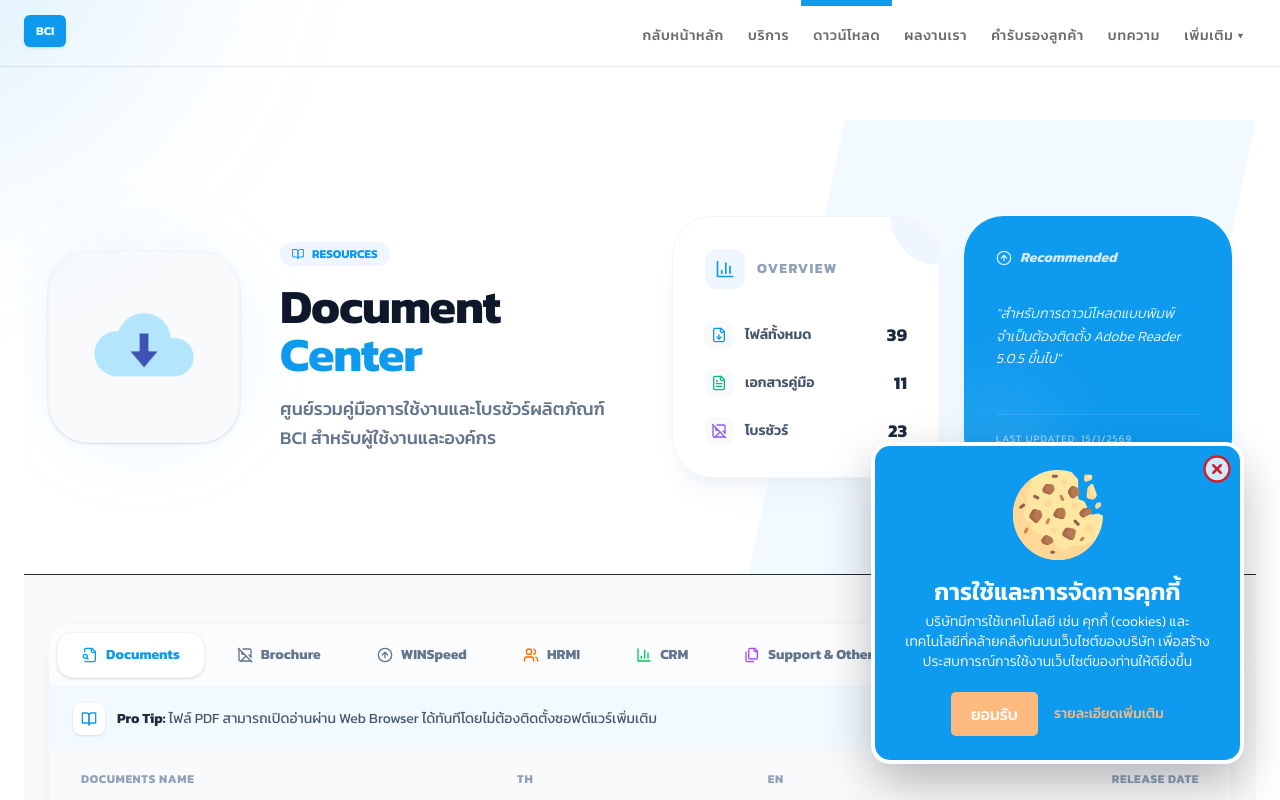
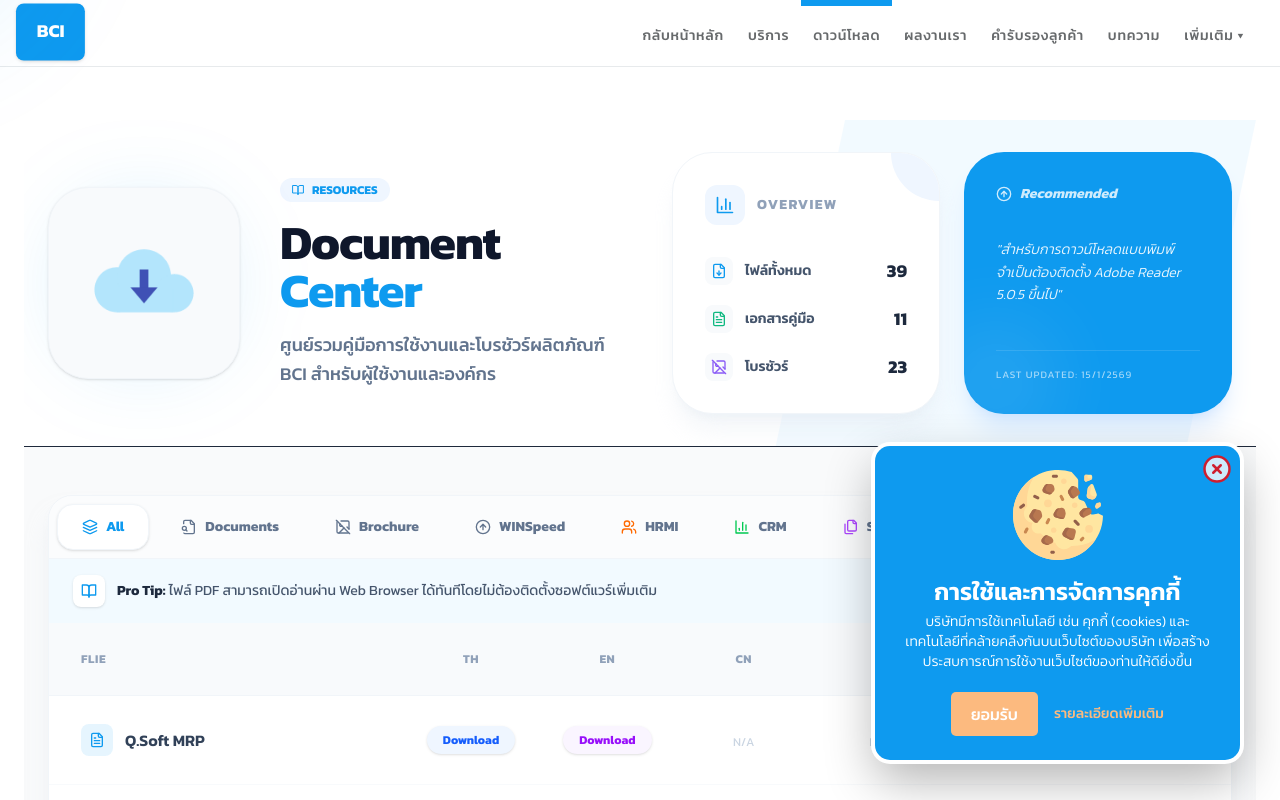
Before and after one commit to ONewdev/erp-web-standard, a Next.js app: page /document in a window 1280 px wide. Shown: the top 800 px of the page. Built offline with nearby package versions, Linux system fonts and the light colour scheme.

Commit message:
feat: add initial website structure with Navbar, CustomCursor, ScrollToTop, and core content pages for home, documents, services, and site.

```diff
--- a/app/components/CustomCursor.tsx
+++ b/app/components/CustomCursor.tsx
@@ -6,20 +6,25 @@
 export default function CustomCursor() {
   const [mounted, setMounted] = useState(false);
   const [isHovering, setIsHovering] = useState(false);
+  const [ripples, setRipples] = useState<
+    { id: number; x: number; y: number }[]
+  >([]);
 
-    // Mouse coordinates
+  // Mouse position
   const cursorX = useMotionValue(-100);
   const cursorY = useMotionValue(-100);
 
-    // Aura Spring: Slow and "Liquid" for a beautiful trail
-    const auraSpringConfig = { damping: 30, stiffness: 80, mass: 0.8 };
+  // Aura (ช้ากว่า มี trail)
+  const auraSpringConfig = { damping: 25, stiffness: 160, mass: 0.6 };
   const auraX = useSpring(cursorX, auraSpringConfig);
   const auraY = useSpring(cursorY, auraSpringConfig);
 
-    // Main Dot Spring: Very fast but smooth (no teleporting)
-    const dotSpringConfig = { damping: 40, stiffness: 1000 };
+  // Dot / Ring (เร็ว ติดเมาส์)
+  const dotSpringConfig = { damping: 30, stiffness: 1800, mass: 0.4 };
   const dotX = useSpring(cursorX, dotSpringConfig);
   const dotY = useSpring(cursorY, dotSpringConfig);
+
+  const [hideCursor, setHideCursor] = useState(false);
 
   useEffect(() => {
     setMounted(true);
@@ -31,31 +36,66 @@
 
     const handleMouseOver = (e: MouseEvent) => {
       const target = e.target as HTMLElement;
+
+      // ซ่อน cursor บน map / iframe
+      setHideCursor(!!target.closest("[data-hide-cursor]"));
+
       const isClickable =
-                target.tagName === 'A' ||
-                target.tagName === 'BUTTON' ||
-                target.closest('a') ||
-                target.closest('button') ||
-                target.classList.contains('cursor-pointer') ||
-                target.getAttribute('role') === 'button';
+        target.tagName === "A" ||
+        target.tagName === "BUTTON" ||
+        target.closest("a") ||
+        target.closest("button") ||
+        target.classList.contains("cursor-pointer") ||
+        target.getAttribute("role") === "button";
 
       setIsHovering(!!isClickable);
     };
 
+
+
+    const handleClick = (e: MouseEvent) => {
+      const id = Date.now();
+      setRipples((prev) => [...prev, { id, x: e.clientX, y: e.clientY }]);
+
+      setTimeout(() => {
+        setRipples((prev) => prev.filter((r) => r.id !== id));
+      }, 600);
+    };
+
     window.addEventListener("mousemove", moveCursor, { passive: true });
     window.addEventListener("mouseover", handleMouseOver);
+    window.addEventListener("mousedown", handleClick);
 
     return () => {
       window.removeEventListener("mousemove", moveCursor);
       window.removeEventListener("mouseover", handleMouseOver);
+      window.removeEventListener("mousedown", handleClick);
     };
   }, []);
 
   if (!mounted) return null;
 
+
+
   return (
-        <div className="fixed inset-0 pointer-events-none z-[99999] overflow-hidden">
-            {/* 1. Large Light Aura (The Glow Trail) */}
+    <div className={`fixed inset-0 pointer-events-none z-[99999] overflow-hidden
+    transition-opacity duration-300
+    ${hideCursor ? "opacity-0" : "opacity-100"}`} >
+      {/* 🌊 Ripple Effect */}
+      {ripples.map((ripple) => (
+        <motion.span
+          key={ripple.id}
+          initial={{ scale: 0, opacity: 0.6 }}
+          animate={{ scale: 6, opacity: 0 }}
+          transition={{ duration: 0.6, ease: "easeOut" }}
+          style={{ left: ripple.x, top: ripple.y }}
+          className="fixed w-6 h-6 -translate-x-1/2 -translate-y-1/2
+            rounded-full border border-[rgba(14,154,239,0.6)]
+            pointer-events-none"
+        />
+      ))}
+
+      {/* 💠 Aura Glow */}
       <motion.div
         style={{
           translateX: auraX,
@@ -63,32 +103,16 @@
           x: "-50%",
           y: "-50%",
         }}
-                className="fixed top-0 left-0 w-[500px] h-[500px]"
+        className="fixed top-0 left-0 w-[280px] h-[280px]"
       >
         <div
-                    className={`w-full h-full bg-[#0e9aef] rounded-full blur-[120px] transition-opacity duration-1000
-            ${isHovering ? "opacity-25" : "opacity-15"}
-          `}
+          className={`w-full h-full bg-[#0e9aef] rounded-full
+          blur-[70px] transition-opacity duration-1000
+          ${isHovering ? "opacity-18" : "opacity-10"}`}
         />
       </motion.div>
 
-            {/* 2. Interactive Outer Ring */}
-            <motion.div
-                style={{
-                    translateX: auraX,
-                    translateY: auraY,
-                    x: "-50%",
-                    y: "-50%",
-                }}
-                animate={{
-                    scale: isHovering ? 1.5 : 1,
-                    borderColor: isHovering ? "rgba(14, 154, 239, 0.6)" : "rgba(14, 154, 239, 0.2)",
-                    borderWidth: isHovering ? 1 : 1.5,
-                }}
-                className="fixed top-0 left-0 w-8 h-8 rounded-full border-solid flex items-center justify-center transition-colors duration-500"
-            />
-
-            {/* 3. The Central Precision Dot (Now with slight spring for smoothness) */}
+      {/* ⭕ Outer Ring */}
       <motion.div
         style={{
           translateX: dotX,
@@ -97,10 +121,27 @@
           y: "-50%",
         }}
         animate={{
-                    scale: isHovering ? 0.5 : 1,
-                    backgroundColor: isHovering ? "#0e9aef" : "#0e9aef",
+          scale: isHovering ? 1.5 : 1,
+          borderColor: isHovering
+            ? "rgba(14,154,239,0.6)"
+            : "rgba(14,154,239,0.25)",
         }}
-                className="fixed top-0 left-0 w-1.5 h-1.5 rounded-full shadow-[0_0_15px_rgba(14,154,239,0.8)]"
+        className="fixed top-0 left-0 w-8 h-8 rounded-full border
+          transition-colors duration-300"
+      />
+
+      {/* 🎯 Center Dot */}
+      <motion.div
+        style={{
+          translateX: dotX,
+          translateY: dotY,
+          x: "-50%",
+          y: "-50%",
+        }}
+        animate={{ scale: isHovering ? 0.5 : 1 }}
+        className="fixed top-0 left-0 w-1.5 h-1.5 rounded-full
+          bg-[#0e9aef]
+          shadow-[0_0_15px_rgba(14,154,239,0.8)]"
       />
     </div>
   );
--- a/app/components/Navbar.tsx
+++ b/app/components/Navbar.tsx
@@ -70,8 +70,8 @@
               onClick={() => setOpen(false)}
               className={`flex items-center justify-center bg-[#0e9aef] text-white font-bold font-kanit hover:bg-[#64BAEE] transition-all duration-300 ease-in-out shadow-sm
                 ${isTransparent
-                  ? "px-5 py-4 text-sm rounded-b-md"
-                  : "mt-[15px] px-3 py-2 text-xs rounded-md"
+                  ? "px-5 py-4 text-sm rounded-b-md scale-100"
+                  : "mt-[10px] px-4 py-3 text-sm rounded-md scale-130"
                 }
               `}
             >
--- a/app/components/ScrollToTop.tsx
+++ b/app/components/ScrollToTop.tsx
@@ -8,7 +8,7 @@
   useEffect(() => {
     const onScroll = () => {
       // ปรับ 200 ได้ตามใจ: เลื่อนลงเกินเท่านี้ค่อยโชว์ปุ่ม
-      setShow(window.scrollY > 1000);
+      setShow(window.scrollY > 800);
     };
 
     onScroll();
--- a/app/document/page.tsx
+++ b/app/document/page.tsx
@@ -15,9 +15,12 @@
   FileSearch,
   BookOpen,
   Users,
+  Layers,
 } from "lucide-react";
 import FadeInSection from "../components/FadeInSection";
 
+// Fix for TypeScript error with motion.tr properties
+const MotionTr = motion.tr as any;
 
 interface Document {
   name: string;
@@ -124,9 +127,15 @@
 ];
 
 export default function DocumentPage() {
-  const [activeTab, setActiveTab] = useState<string>("Documents");
+  const [activeTab, setActiveTab] = useState<string>("All");
 
-  const isBrochure = activeTab === "Brochure";
+  const showExtraLanguages = activeTab === "Brochure" || activeTab === "All";
+
+  // Compute items to display
+  const itemsToDisplay =
+    activeTab === "All"
+      ? documents.flatMap((section) => section.items)
+      : documents.find((doc) => doc.title === activeTab)?.items || [];
 
   return (
     <div className="font-kanit min-h-screen bg-gray-50">
@@ -135,7 +144,7 @@
         <div className="bg-white border-b overflow-hidden relative">
           <div className="absolute top-0 right-0 w-1/3 h-full bg-[#0e9aef]/5 -skew-x-12 transform origin-top-right"></div>
 
-          <div className="max-w-7xl mx-auto px-6 py-12 md:py-24 relative z-10">
+          <div className="max-w-7xl mx-auto px-6 py-8 md:py-8 relative z-10">
             <div className="grid grid-cols-1 lg:grid-cols-2 gap-16 items-center">
               {/* Left Section - Image & Title */}
               <div className="flex flex-col md:flex-row gap-10 items-center">
@@ -227,6 +236,19 @@
             {/* Tabs - Premium Horizontal Scroll */}
             <div className="border-b border-slate-100 bg-slate-50/50 p-2">
               <div className="flex flex-wrap gap-2">
+                {/* All Button */}
+                <button
+                  onClick={() => setActiveTab("All")}
+                  className={`px-6 py-3 rounded-2xl font-bold transition-all text-sm flex items-center gap-2 ${activeTab === "All"
+                      ? "bg-white text-[#0e9aef] shadow-sm border border-slate-100"
+                      : "text-slate-500 hover:text-slate-800 hover:bg-white/50"
+                    }`}
+                >
+                  <Layers className="w-4 h-4" />
+                  All
+                </button>
+
+                {/* Dynamic Buttons */}
                 {documents.map((section) => (
                   <button
                     key={section.title}
@@ -264,11 +286,11 @@
                 <thead>
                   <tr className="bg-slate-50 border-b border-slate-100">
                     <th className="px-8 py-5 text-left text-xs font-bold text-slate-400 uppercase tracking-wider">
-                      {activeTab} Name
+                      Flie
                     </th>
                     <th className="px-6 py-5 text-center text-xs font-bold text-slate-400 uppercase tracking-wider">TH</th>
                     <th className="px-6 py-5 text-center text-xs font-bold text-slate-400 uppercase tracking-wider">EN</th>
-                    {isBrochure && (
+                    {showExtraLanguages && (
                       <>
                         <th className="px-6 py-5 text-center text-xs font-bold text-slate-400 uppercase tracking-wider">CN</th>
                         <th className="px-6 py-5 text-center text-xs font-bold text-slate-400 uppercase tracking-wider">KR</th>
@@ -281,14 +303,12 @@
                   </tr>
                 </thead>
                 <tbody className="divide-y divide-slate-50">
-                  {documents
-                    .find((doc) => doc.title === activeTab)
-                    ?.items.map((item, index) => (
-                      <motion.tr
+                  {itemsToDisplay.map((item, index) => (
+                    <MotionTr
                       initial={{ opacity: 0, y: 10 }}
                       animate={{ opacity: 1, y: 0 }}
-                        transition={{ delay: index * 0.05 }}
-                        key={index}
+                      transition={{ delay: index * 0.02 }} // Faster stagger for long lists
+                      key={`${item.name}-${index}`}
                       className="hover:bg-slate-50/50 transition-colors group"
                     >
                       <td className="px-8 py-5">
@@ -327,7 +347,7 @@
                           <span className="text-slate-300 text-xs">N/A</span>
                         )}
                       </td>
-                        {isBrochure && (
+                      {showExtraLanguages && (
                         <>
                           {[
                             { url: item.cnUrl, text: item.cn, lang: "cn" },
@@ -361,7 +381,7 @@
                       <td className="px-8 py-5 text-right">
                         <span className="text-xs font-medium text-slate-400 font-mono">{item.created}</span>
                       </td>
-                      </motion.tr>
+                    </MotionTr>
                   ))}
                 </tbody>
               </table>
--- a/app/page.tsx
+++ b/app/page.tsx
@@ -313,10 +313,15 @@
           </FadeInSection>
         </section>
 
+        {/* ===== Divider Before Contact ===== */}
+        <div className="max-w-7xl mx-auto px-6">
+          <div className="w-full h-px bg-gradient-to-r from-transparent via-slate-300 to-transparent my-24"></div>
+        </div>
+
         {/* ===== Contact Us Section ===== */}
         <section
           id="contact"
-          className="scroll-mt-24 pt-24 pb-24 relative overflow-hidden"
+          className="scroll-mt-24 pb-24 relative overflow-hidden"
         >
           <div className="max-w-7xl mx-auto px-6 relative z-10">
             {/* Header */}
@@ -577,7 +582,7 @@
                 {/* Separate Google Maps Card */}
                 <FadeInSection delay={0.3}>
                   <div className="mt-8 rounded-[2.5rem] overflow-hidden border border-slate-100 shadow-xl h-[400px] relative bg-white p-4">
-                    <div className="absolute inset-4 rounded-[2rem] overflow-hidden">
+                    <div data-hide-cursor className="absolute inset-4 rounded-[2rem] overflow-hidden">
                       <iframe
                         src="https://www.google.com/maps/embed?pb=!1m18!1m12!1m3!1d21904.272143554408!2d100.56008115037825!3d13.948788647682154!2m3!1f0!2f0!3f0!3m2!1i1024!2i768!4f13.1!3m3!1m2!1s0x30e2836299299ac5%3A0xffd24ce376fe4efe!2z4Lia4LiI4LiBLiDguJrguLTguKrguIvguLTguYDguJnguKog4LiE4Lit4Lih4LmA4Lie4LmH4LiU4LiX4Li04LiX4Li14LifIOC4reC4tOC4meC5gOC4l-C4peC4peC4tOC5gOC4iOC4meC4i-C5jA!5e0!3m2!1sth!2sth!4v1768884936985!5m2!1sth!2sth"
                         className="absolute inset-0 w-full h-full border-0"
--- a/app/service/page.tsx
+++ b/app/service/page.tsx
@@ -193,7 +193,7 @@
       {/* Hero Header */}
       <div className="bg-white border-b mb-10 overflow-hidden relative">
         <div className="absolute top-0 right-0 w-1/3 h-full bg-[#0e9aef]/5 -skew-x-12 transform origin-top-right"></div>
-        <div className="max-w-7xl mx-auto px-4 py-16 md:py-24 relative z-10">
+        <div className="max-w-7xl mx-auto px-4 py-12 md:py-8 relative z-10">
           <FadeInSection>
             <div className="flex items-center gap-4 mb-4">
               <div className="p-3 bg-[#0e9aef] rounded-xl text-white shadow-lg shadow-blue-200">
@@ -231,7 +231,9 @@
                 </div>
               </button>
 
-              {openSections.includes(section.title) && (
+              <div
+                className={` overflow-hidden transition-all duration-500 ease-in-out ${openSections.includes(section.title)? "max-h-[2000px] opacity-100 translate-y-0": "max-h-0 opacity-0 -translate-y-2"}`}
+              >
                 <div className="grid grid-cols-1 md:grid-cols-2 lg:grid-cols-3 gap-6 animate-in fade-in slide-in-from-top-4 duration-500">
                   {section.children.map((service, cIdx) => (
                     <div
@@ -264,8 +266,14 @@
                         <div className="space-y-4 pt-4 border-t border-slate-50 mt-auto">
                           {service.sections.map((s) => (
                             <div key={s.heading}>
-                              <div className="text-xs font-bold text-slate-400 uppercase tracking-wider mb-2">
-                                {s.heading}
+                              <div className="flex items-center gap-2 mb-2">
+                                <span
+                                  className="w-1 h-4 rounded-full"
+                                  style={{ backgroundColor: "#0e9aef" }}
+                                />
+                                <div className="text-sm font-extrabold text-slate-700 tracking-wide">
+                                  {s.heading}
+                                </div>
                               </div>
                               <ul className="space-y-1.5 text-xs text-slate-500">
                                 {s.bullets.map((b) => (
@@ -282,7 +290,7 @@
                     </div>
                   ))}
                 </div>
-              )}
+              </div>
             </FadeInSection>
           </div>
         ))}
--- a/app/site/page.tsx
+++ b/app/site/page.tsx
@@ -227,13 +227,16 @@
   return (
     <div className="font-kanit bg-gray-50/50 min-h-screen">
       <div className="max-w-7xl mx-auto px-6 py-12">
-        {/* Header & Stats Section */}
-        <div className="flex flex-col lg:flex-row justify-between items-start mb-12 gap-8">
+        {/* Header + Sticky Navbar + Stats */}
+        <div className="grid grid-cols-1 lg:grid-cols-[1fr_auto] gap-8 mb-12 items-start">
+          {/* LEFT : Title + Sticky Navbar */}
           <motion.div
             initial={{ opacity: 0, x: -20 }}
             animate={{ opacity: 1, x: 0 }}
-            className="flex flex-col md:flex-row items-center md:items-start gap-6"
+            className="flex flex-col gap-4"
           >
+            {/* Title */}
+            <div className="flex flex-col md:flex-row items-center md:items-start gap-6">
               <div className="relative w-24 h-24 flex-shrink-0">
                 <Image
                   src="/img/best_seller.png"
@@ -242,14 +245,44 @@
                   className="object-contain"
                 />
               </div>
+
               <div className="space-y-2">
                 <div className="w-16 h-1 bg-[#0e9aef] rounded-full mb-4 hidden md:block" />
                 <h1 className="text-3xl md:text-5xl font-bold text-slate-800 leading-tight">
-                กลุ่มลูกค้าที่ใช้บริการ<span className="text-[#0e9aef]">โปรแกรม</span>
+                  กลุ่มลูกค้าที่ใช้บริการ
+                  <span className="text-[#0e9aef]">โปรแกรม</span>
                 </h1>
                 <p className="text-slate-500 text-lg font-light">
                   Q.Soft, WINSpeed, HRM, AI และผลิตภัณฑ์ชั้นนำอื่น ๆ
                 </p>
+              </div>
+            </div>
+
+            {/* ✅ Sticky Navbar ใต้หัวข้อ */}
+            <div className="sticky top-20 mt-15 z-40">
+              <div className="bg-white/80 backdrop-blur-xl p-2 rounded-2xl shadow-lg border border-white/50 inline-flex flex-wrap gap-1">
+                {navItems.map((item) => {
+                  const isActive = active === item.key;
+                  return (
+                    <button
+                      key={item.key}
+                      onClick={() => {
+                        setActive(item.key);
+                        window.scrollTo({ top: 20, behavior: "smooth" });
+                      }}
+                      className={`
+                px-6 py-2.5 rounded-xl text-sm font-bold transition-all duration-500
+                ${isActive
+                          ? "bg-[#0e9aef] text-white shadow-lg shadow-blue-200"
+                          : "text-slate-500 hover:bg-slate-50 hover:text-[#0e9aef]"
+                        }
+              `}
+                    >
+                      {item.label}
+                    </button>
+                  );
+                })}
+              </div>
             </div>
           </motion.div>
 
@@ -285,29 +318,6 @@
           </motion.div>
         </div>
 
-        {/* Navbar - Sticky */}
-        <div className="sticky top-20 z-40 mb-10">
-          <div className="bg-white/80 backdrop-blur-xl p-2 rounded-2xl shadow-lg border border-white/50 inline-flex flex-wrap gap-1">
-            {navItems.map((item) => {
-              const isActive = active === item.key;
-              return (
-                <button
-                  key={item.key}
-                  onClick={() => setActive(item.key)}
-                  className={`
-                    px-6 py-2.5 rounded-xl text-sm font-bold transition-all duration-500
-                    ${isActive
-                      ? "bg-[#0e9aef] text-white shadow-lg shadow-blue-200 scale-100"
-                      : "text-slate-500 hover:bg-slate-50 hover:text-[#0e9aef]"
-                    }
-                  `}
-                >
-                  {item.label}
-                </button>
-              );
-            })}
-          </div>
-        </div>
 
         {/* Legend for Q.soft - Animates in */}
         <AnimatePresence>
@@ -341,7 +351,7 @@
             initial="hidden"
             animate="visible"
             exit="exit"
-            className="grid grid-cols-1 sm:grid-cols-2 lg:grid-cols-3 xl:grid-cols-4 gap-8"
+            className="grid grid-cols-1 sm:grid-cols-2 md:grid-cols-3 lg:grid-cols-4 xl:grid-cols-5 gap-8"
           >
             {displayClients.length > 0 ? (
               displayClients.map((company, idx) => (
@@ -351,9 +361,7 @@
                   className="group flex flex-col items-center"
                 >
                   <motion.div
-                    variants={cardVariants}
-                    whileHover="hover"
-                    className="relative w-full aspect-[4/3] bg-white rounded-[2.5rem] shadow-sm border border-slate-100 flex items-center justify-center p-10 cursor-pointer overflow-hidden transition-all duration-500 hover:border-blue-100"
+                    className="relative w-full aspect-[4/3] bg-transparent flex items-center justify-center p-10 cursor-pointer overflow-hidden transition-all duration-500 hover:border-blue-100"
                   >
                     {/* Background Detail */}
                     <div className="absolute -bottom-6 -right-6 w-24 h-24 bg-blue-50/30 rounded-full blur-2xl opacity-0 group-hover:opacity-100 transition-opacity" />
```
Lines whose indentation alone changed are shown as unchanged.
